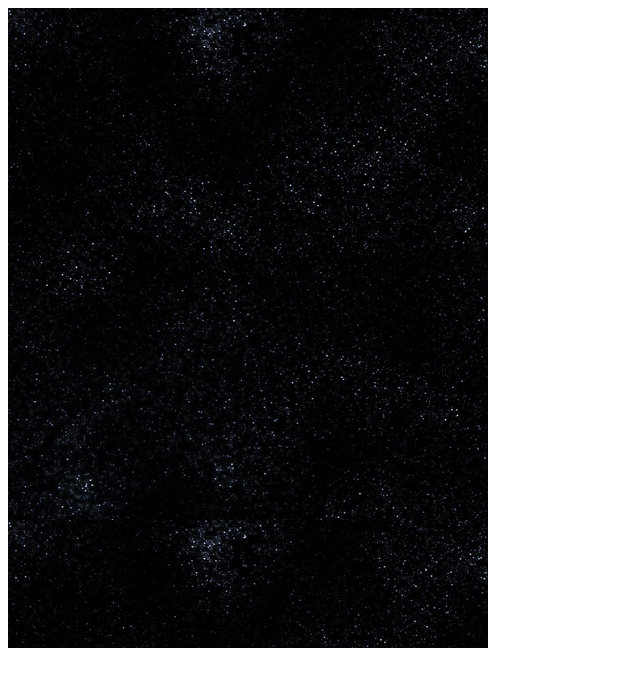
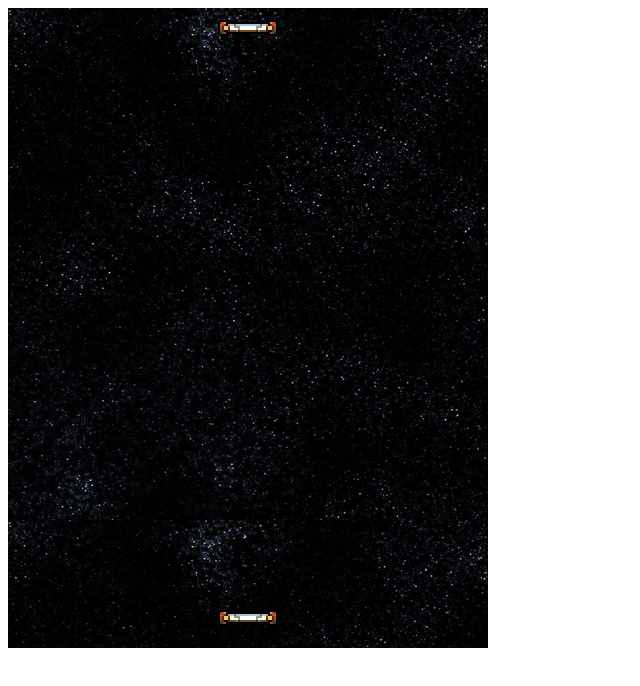
Before and after one commit to deiga/phaser-pong, a plain HTML site: page index.html in a window 1280 px wide. Shown: the whole page, without its empty margins (0-640 px from the left). Drawn offline with Linux system fonts and the light colour scheme; animation ran at ten frames a second.

Commit message:
Added paddle creation

```diff
--- a/index.html
+++ b/index.html
@@ -8,6 +8,9 @@
       <script type="text/javascript" src="/bower_components/phaser/phaser.js"></script>
       <script type="text/javascript">
         var game = new Phaser.Game(480,640, Phaser.AUTO, '', { preload: preload, create: create, update: update});
+        var playerBet, computerBet, ball;
+        var computerBetSpeed = 190;
+        var ballSpeed = 300;
         function preload () {
           game.load.image('bet', 'assets/paddle.png');
           game.load.image('ball', 'assets/ball.png');
@@ -15,9 +18,20 @@
         }
         function create () {
           game.add.tileSprite(0,0,480,640,'background');
+          playerBet = createBet(game.world.centerX, 610);
+          computerBet = createBet(game.world.centerX, 20);
         }
         function update () {
 
+        }
+        function createBet (x,y) {
+          var bet = game.add.sprite(x,y, 'bet');
+          bet.anchor.setTo(0.5,0.5);
+          bet.body.collideWorldBounds = true;
+          bet.body.bounce.setTo(1,1);
+          bet.body.immovable = true;
+
+          return bet;
         }
       </script>
   </head>
```
